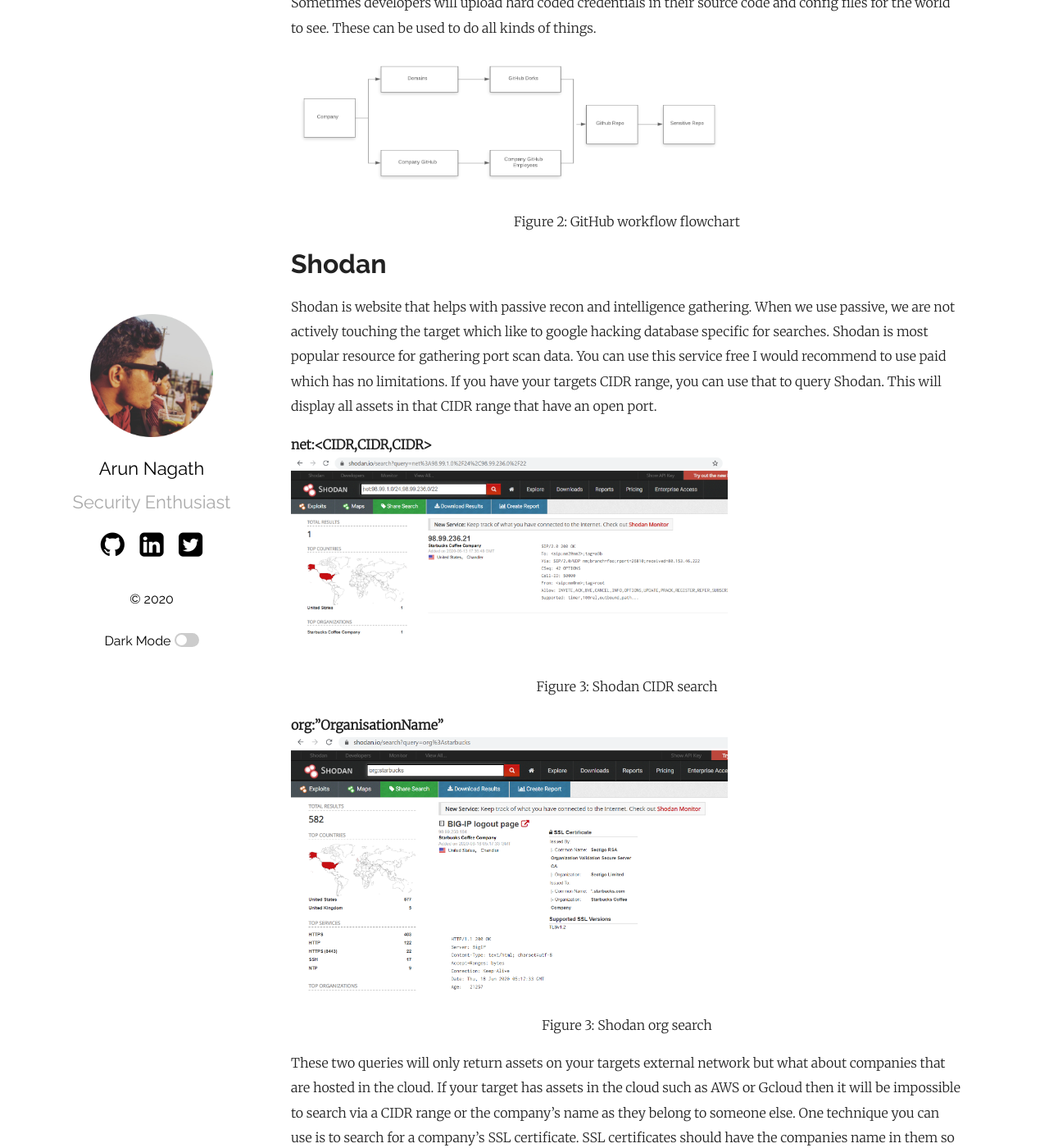
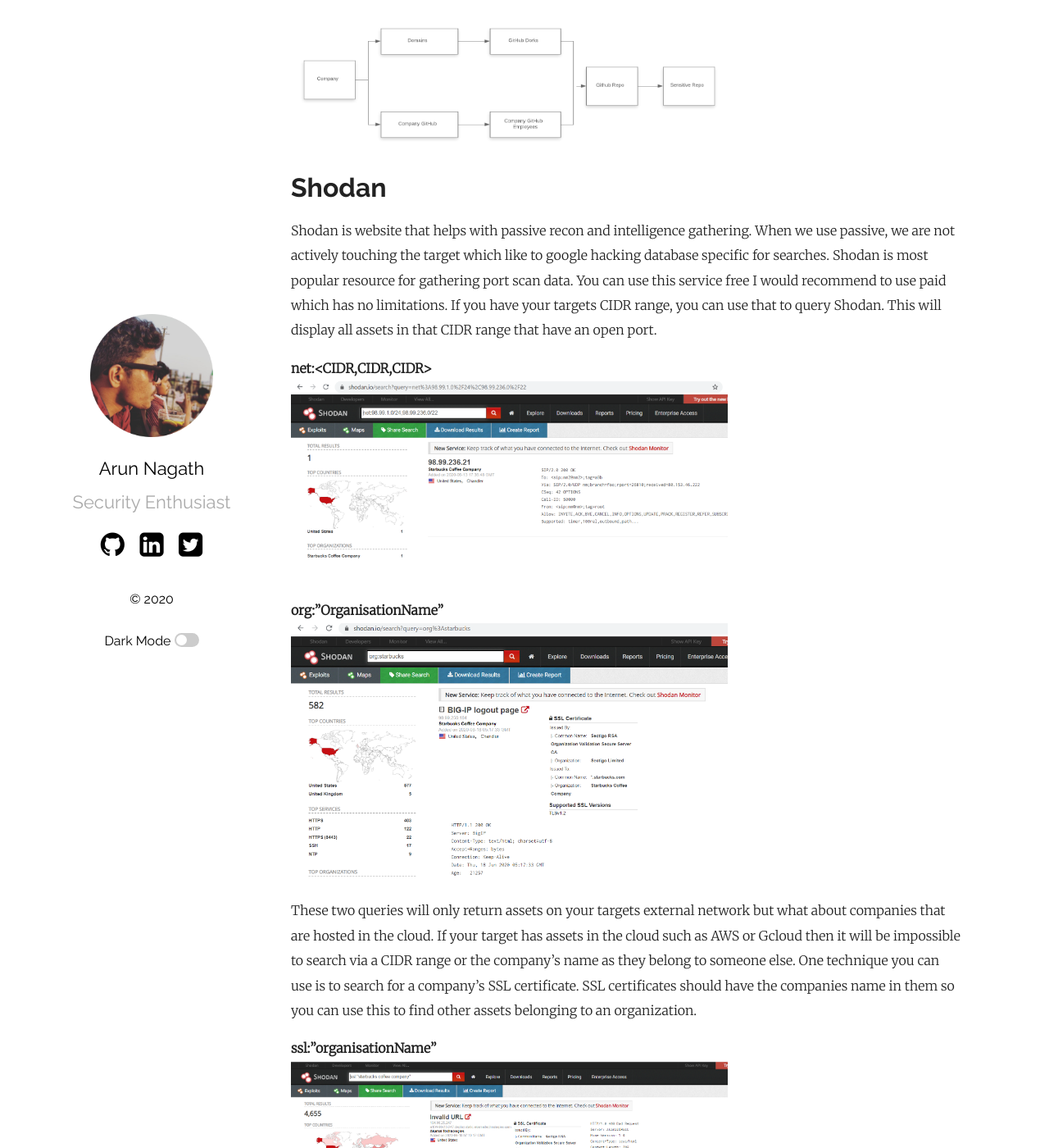
Before and after one commit to samarsault/plainwhite-jekyll, a Jekyll site: the page built from _posts/2020-06-29-My blog.markdown, in a window 1280 px wide and 1400 px high, scrolled down 2323 px. Shown: the whole window at 82% size. Built offline with Jekyll 4.4.1, drawn with Linux system fonts in a browser that asks for light colours; some of the changed text lies outside the part shown.

Commit message:
Update 2020-06-29-My blog.markdown

```diff
--- a/_posts/2020-06-29-My blog.markdown
+++ b/_posts/2020-06-29-My blog.markdown
@@ -20,7 +20,7 @@
 Traditional workflow for bug bounty looks like this. Here we can see first we are choosing the company, there are may reasons to choose a company some them are bounties, exposure, how they respond etc.
 
 <img height="65%" width="65%" src= "{{ "/assets/Flowchart1.png" | relative_url }}" alt="{{ site.plainwhite.name }}">
-<p style="text-align:center"> Figure 1: Traditional workflow </p>
+
 
 # Domain
 The first thing which you need to pick a company that has a bounty program. After getting root domain then you should go for the subdomain that belongs to root domain. Again, you can go for the traditional method. GitHub provides many tools to perform enumeration on subdomains.
@@ -39,7 +39,7 @@
 This is probably one of my favourite workflows because it’s so easy to perform and it has a high chance of producing critical severity findings if done properly. Almost every developer uses GitHub to store their source code. Development, stage, production phrases are mostly deployed in GitHub. So that chances of getting secret keys such as API keys, AWS secret key can be identified, API Endpoints, domain patterns. Sometimes developers will upload hard coded credentials in their source code and config files for the world to see. These can be used to do all kinds of things.
 
 <img height="65%" width="65%" src= "{{ "/assets/Flowchart2.png" | relative_url }}" alt="{{ site.plainwhite.name }}">
-<p style="text-align:center"> Figure 2: GitHub workflow flowchart </p>
+
 
 # Shodan
 Shodan is website that helps with passive recon and intelligence gathering. When we use passive, we are not actively touching the target which like to google hacking database specific for searches. Shodan is most popular resource for gathering port scan data. You can use this service free I would recommend to use paid which has no limitations. If you have your targets CIDR range, you can use that to query Shodan. This will display all assets in that CIDR range that have an open port.
@@ -47,19 +47,16 @@
 
 <b>net:<CIDR,CIDR,CIDR><br></b>
 <img height="65%" width="65%" src= "{{ "/assets/shodan1.png" | relative_url }}" alt="{{ site.plainwhite.name }}">
-<p style="text-align:center"> Figure 3: Shodan CIDR search </p>
 
 
 <b>org:"OrganisationName"<br></b>
 <img height="65%" width="65%" src= "{{ "/assets/shodan2.png" | relative_url }}" alt="{{ site.plainwhite.name }}">
-<p style="text-align:center"> Figure 3: Shodan org search </p>
 
 
 These two queries will only return assets on your targets external network but what about companies that are hosted in the cloud. If your target has assets in the cloud such as AWS or Gcloud then it will be impossible to search via a CIDR range or the company’s name as they belong to someone else. One technique you can use is to search for a company's SSL certificate. SSL certificates should have the companies name in them so you can use this to find other assets belonging to an organization.
 
 <b>ssl:"organisationName"<br></b>
 <img height="65%" width="65%" src= "{{ "/assets/shodan3.png" | relative_url }}" alt="{{ site.plainwhite.name }}">
-<p style="text-align:center"> Figure 3: Shodan ssl search </p>
 
 
 As you can see, we found a bunch of assets that are using an SSL certificate from Starbucks. You can also see that there are 36 assets on AWS and 166 on Azure. This is interesting to note, you will learn in the exploitation phase that if we can find an SSRF vulnerability on an endpoint hosted on a cloud provider we can take over the company's entire cloud network.
```
